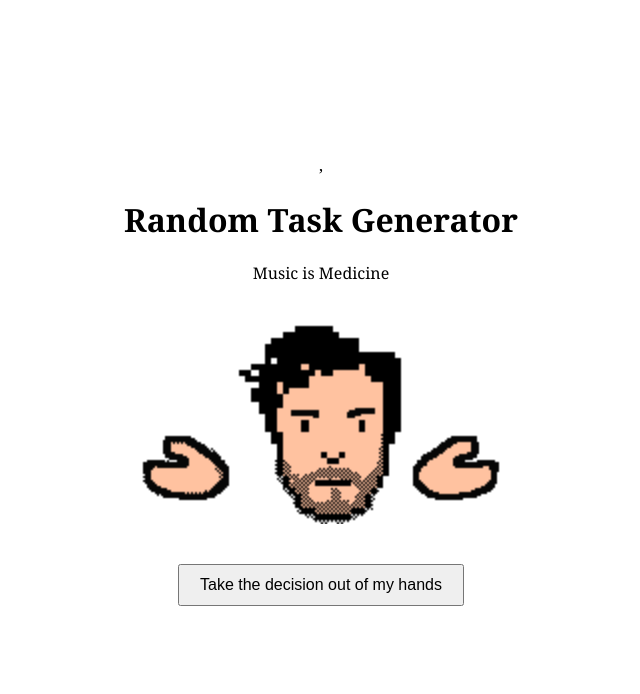
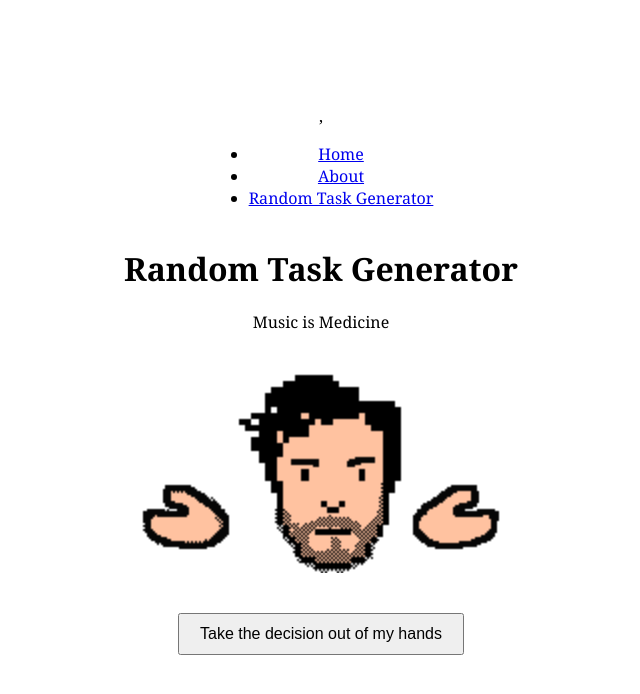
Before and after one commit to willisaverb/Library-Tool-Box, a plain HTML site: page Not at all chores.html in a window 1280 px wide. Shown: the whole page, without its empty margins (319-959 px from the left). Drawn offline with Linux system fonts and the light colour scheme.

Commit message:
Update Not at all chores.html

```diff
--- a/Not at all chores.html
+++ b/Not at all chores.html
@@ -45,6 +45,13 @@
     </style>
 </head>
 <body>
+        <nav>
+        <ul>
+            <li><a href="#home">Home</a></li>
+            <li><a href="Not at all chores.html">About</a></li>
+            <li><a href="Random Task Generator.html">Random Task Generator</a></li>
+        </ul>
+    </nav>
     <h1>Random Task Generator</h1>
     <div id="panel">
         <div id="field_name">Music is Medicine</div>
```
